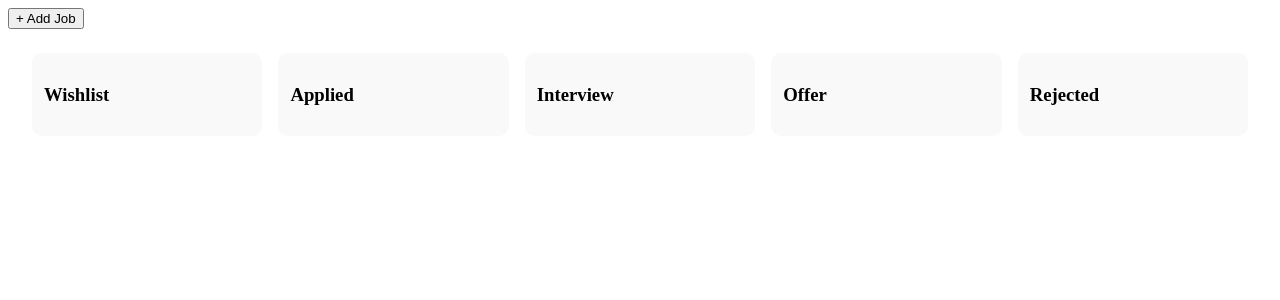
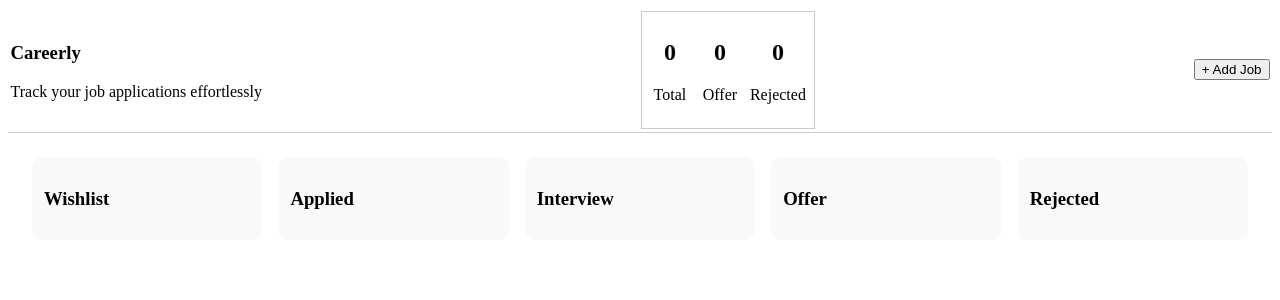
Before and after one commit to Shivadeep-Kathail/careerly-job-tracker, a React (Vite) app: page / in a window 1280 px wide. Shown: the top 300 px of the page. Built offline with nearby package versions, Linux system fonts and the light colour scheme.

Commit message:
feat: add AppHeader with job stats and global action

```diff
--- a/src/App.jsx
+++ b/src/App.jsx
@@ -1,9 +1,31 @@
+import { useState } from "react";
 import useJobs from "./hooks/useJobs";
 import Board from "./components/board";
+import AppHeader from "./components/appHeader";
 
 function App() {
   const { jobs, addJob, updateJob, deleteJob } = useJobs();
-  return <Board jobs={jobs} addJob={addJob} updateJob={updateJob} deleteJob={deleteJob} />;
+  const [isJobModalOpen, setIsJobModalOpen] = useState(false);
+
+  const stats = {
+  total: jobs.length,
+  offer: jobs.filter(j => j.status === "offer").length,
+  rejected: jobs.filter(j => j.status === "rejected").length,
+};
+
+
+  return(
+    <>
+      <AppHeader onAddJob={() => setIsJobModalOpen(true)} stats={stats} />
+        <Board jobs={jobs}
+               addJob={addJob}
+               updateJob={updateJob}
+               deleteJob={deleteJob}
+               isJobModalOpen={isJobModalOpen}
+               openModal={() => setIsJobModalOpen(true)}
+               closeModal={() => setIsJobModalOpen(false)} />
+    </>
+  );
 }
 
 export default App;
--- /dev/null
+++ b/src/components/appHeader.jsx
@@ -0,0 +1,26 @@
+import Stat from "./stats";
+
+const AppHeader = ({ onAddJob, stats }) => {
+  return (
+    <header style={{display:"flex",
+                    justifyContent:"space-between",
+                    alignItems: "center",
+                    padding: "2.5px",
+                    borderBottom: "1px solid #d3c7c7ff",}}>
+      <div>
+        <h3>Careerly</h3>
+        <p>Track your job applications effortlessly</p>
+      </div>
+       <div style={{ display: "flex", gap: "10px", border: "1px solid #d3c7c7ff", padding: "8px" }}>
+        <Stat label="Total" value={stats.total} />
+        <Stat label="Offer" value={stats.offer} />
+        <Stat label="Rejected" value={stats.rejected} />
+      </div>
+      <div>
+        <button onClick={onAddJob}>+ Add Job</button>
+      </div>
+    </header>
+  );
+};
+
+export default AppHeader;
--- a/src/components/board.jsx
+++ b/src/components/board.jsx
@@ -3,23 +3,21 @@ import JobModal from "./jobModal";
 import { COLUMNS } from "../data/columns";
 import { useState } from "react";
 
-const Board = ({ jobs, addJob, updateJob, deleteJob }) => {
+const Board = ({ jobs, addJob, updateJob,isJobModalOpen, deleteJob, closeModal, openModal }) => {
   const [jobToEdit, setJobToEdit] = useState(null);
-  const [isJobModalOpen, setIsJobModalOpen] = useState(false);
 
   const handleEditJob = (job) => {
     setJobToEdit(job);
-    setIsJobModalOpen(true);
+    openModal()
   };
 
   const handleCloseModal = () => {
-    setIsJobModalOpen(false);
+    closeModal();
     setJobToEdit(null);
   };
 
   return (
     <>
-      <button onClick={() => setIsJobModalOpen(true)}>+ Add Job</button>
 
       <div style={{ display: "flex", gap: "16px", padding: "24px" }}>
         {COLUMNS.map((column) => (
--- /dev/null
+++ b/src/components/stats.jsx
@@ -0,0 +1,8 @@
+const Stat = ({ label, value }) => (
+  <div style={{ textAlign: "center", minWidth: "40px" }}>
+    <h2>{value}</h2>
+    <p>{label}</p>
+  </div>
+);
+
+export default Stat;
```
